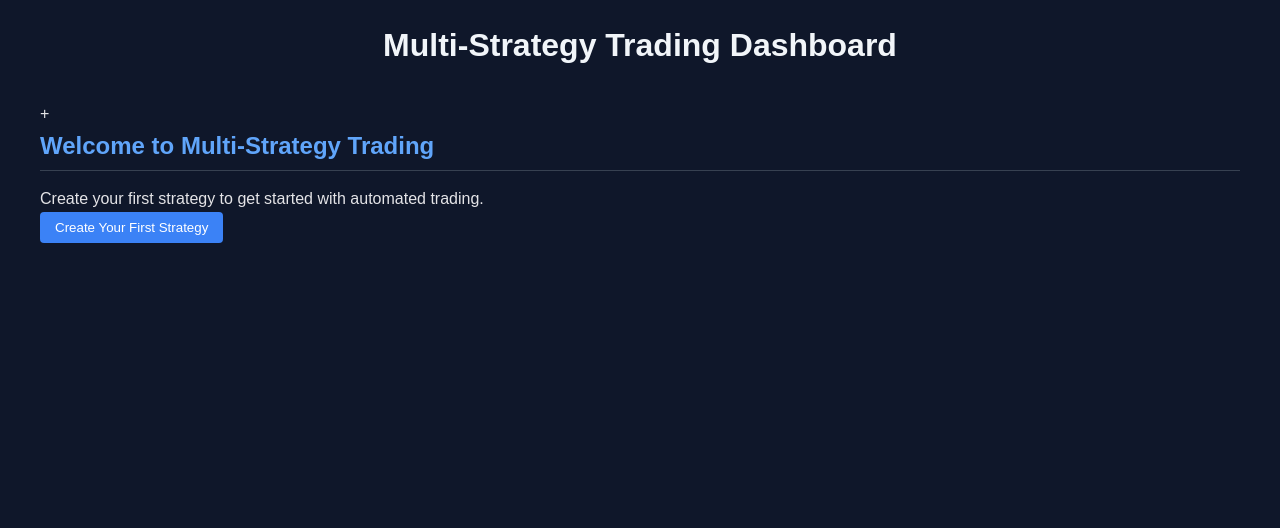
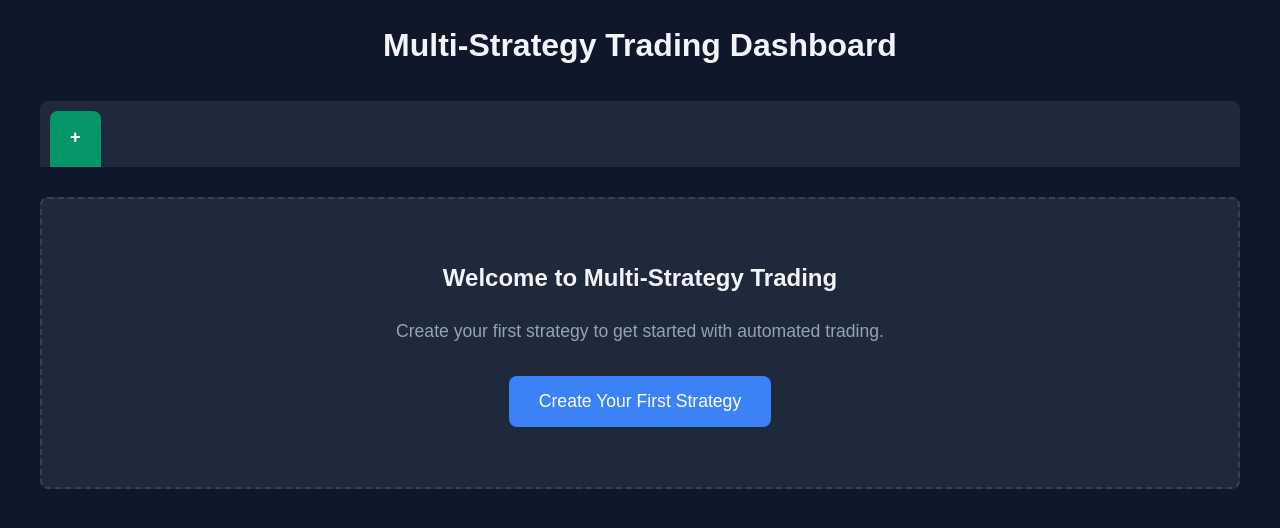
Before and after one commit to naikamit/April10, a FastAPI app: page / in a window 1280 px wide. Shown: the top 528 px of the page. Run offline with FastAPI, Linux system fonts and the light colour scheme.

Commit message:
Update style.css

```diff
--- a/static/style.css
+++ b/static/style.css
@@ -76,28 +76,248 @@ h2 {
     padding-bottom: 5px;
 }
 
-.status-section,
+/* Tabs Styling */
+.tabs-container {
+    margin-bottom: 30px;
+}
+
+.tabs-header {
+    display: flex;
+    gap: 2px;
+    background-color: #1e293b;
+    border-radius: 8px 8px 0 0;
+    padding: 10px 10px 0 10px;
+    overflow-x: auto;
+}
+
+.tab-button {
+    background-color: #334155;
+    color: #94a3b8;
+    border: none;
+    padding: 12px 20px;
+    border-radius: 8px 8px 0 0;
+    cursor: pointer;
+    transition: all 0.3s;
+    white-space: nowrap;
+    min-width: 120px;
+    text-align: center;
+    border-bottom: 3px solid transparent;
+}
+
+.tab-button:hover {
+    background-color: #475569;
+    color: #e4e4e7;
+}
+
+.tab-button.active {
+    background-color: #60a5fa;
+    color: #000;
+    border-bottom-color: #3b82f6;
+}
+
+.tab-create {
+    background-color: #059669 !important;
+    color: white !important;
+    font-weight: bold;
+    font-size: 18px;
+    min-width: 50px;
+}
+
+.tab-create:hover {
+    background-color: #047857 !important;
+}
+
+/* Empty State */
+.empty-state {
+    text-align: center;
+    padding: 60px 20px;
+    background-color: #1e293b;
+    border-radius: 8px;
+    border: 2px dashed #374151;
+}
+
+.empty-state h2 {
+    color: #f1f5f9;
+    margin-bottom: 15px;
+    border: none;
+}
+
+.empty-state p {
+    color: #94a3b8;
+    margin-bottom: 30px;
+    font-size: 1.1rem;
+}
+
+.create-strategy-btn {
+    background-color: #3b82f6;
+    color: white;
+    border: none;
+    padding: 15px 30px;
+    border-radius: 8px;
+    cursor: pointer;
+    font-size: 1.1rem;
+    font-weight: 500;
+    transition: background-color 0.3s;
+}
+
+.create-strategy-btn:hover {
+    background-color: #2563eb;
+}
+
+/* Modal Styling */
+.modal {
+    position: fixed;
+    top: 0;
+    left: 0;
+    width: 100%;
+    height: 100%;
+    background-color: rgba(0, 0, 0, 0.7);
+    z-index: 2000;
+    display: flex;
+    align-items: center;
+    justify-content: center;
+}
+
+.modal-content {
+    background-color: #1e293b;
+    border-radius: 8px;
+    width: 90%;
+    max-width: 500px;
+    max-height: 90vh;
+    overflow-y: auto;
+}
+
+.modal-header {
+    display: flex;
+    justify-content: space-between;
+    align-items: center;
+    padding: 20px;
+    border-bottom: 1px solid #374151;
+}
+
+.modal-header h3 {
+    color: #f1f5f9;
+    margin: 0;
+}
+
+.modal-close {
+    font-size: 28px;
+    font-weight: bold;
+    color: #94a3b8;
+    cursor: pointer;
+    line-height: 1;
+}
+
+.modal-close:hover {
+    color: #e4e4e7;
+}
+
+.modal form {
+    padding: 20px;
+}
+
+.form-actions {
+    display: flex;
+    gap: 10px;
+    justify-content: flex-end;
+    margin-top: 20px;
+}
+
+.form-actions button {
+    padding: 10px 20px;
+}
+
+.form-actions button[type="submit"] {
+    background-color: #3b82f6;
+}
+
+.form-actions button[type="submit"]:hover {
+    background-color: #2563eb;
+}
+
+/* Strategy Content */
+.strategy-content {
+    background-color: #1e293b;
+    border-radius: 0 8px 8px 8px;
+    padding: 30px;
+}
+
+/* Webhook URLs Section */
+.webhook-section {
+    margin-bottom: 30px;
+}
+
+.webhook-card {
+    background-color: #334155;
+    border-radius: 8px;
+    padding: 20px;
+}
+
+.webhook-url-group {
+    margin-bottom: 15px;
+}
+
+.webhook-url-group:last-child {
+    margin-bottom: 0;
+}
+
+.webhook-url-group label {
+    display: block;
+    color: #cbd5e1;
+    font-weight: 500;
+    margin-bottom: 5px;
+}
+
+.url-input-group {
+    display: flex;
+    gap: 10px;
+}
+
+.url-input-group input {
+    flex: 1;
+    padding: 10px;
+    background-color: #475569;
+    border: 1px solid #64748b;
+    border-radius: 4px;
+    color: #e4e4e7;
+    font-family: monospace;
+    font-size: 0.9rem;
+}
+
+.url-input-group button {
+    background-color: #059669;
+    color: white;
+    border: none;
+    padding: 10px 15px;
+    border-radius: 4px;
+    cursor: pointer;
+    transition: background-color 0.3s;
+    white-space: nowrap;
+}
+
+.url-input-group button:hover {
+    background-color: #047857;
+}
+
+/* Existing section styles */
 .symbols-section,
 .manual-section,
 .cash-section,
 .cooldown-section,
 .api-section {
     margin-bottom: 30px;
-    background-color: #1e293b;
+    background-color: #334155;
     border-radius: 8px;
     padding: 20px;
     box-shadow: 0 2px 10px rgba(0, 0, 0, 0.3);
-    border: 1px solid #334155;
+    border: 1px solid #475569;
 }
 
-.status-card,
 .symbols-card,
 .manual-card,
 .cash-card,
 .cooldown-card {
-    background-color: #334155;
-    border-radius: 5px;
-    padding: 15px;
+    /* Remove background since parent already has it */
 }
 
 .status-item,
```
Also changed, not shown: other parts of static/style.css (+54 -6 lines).
